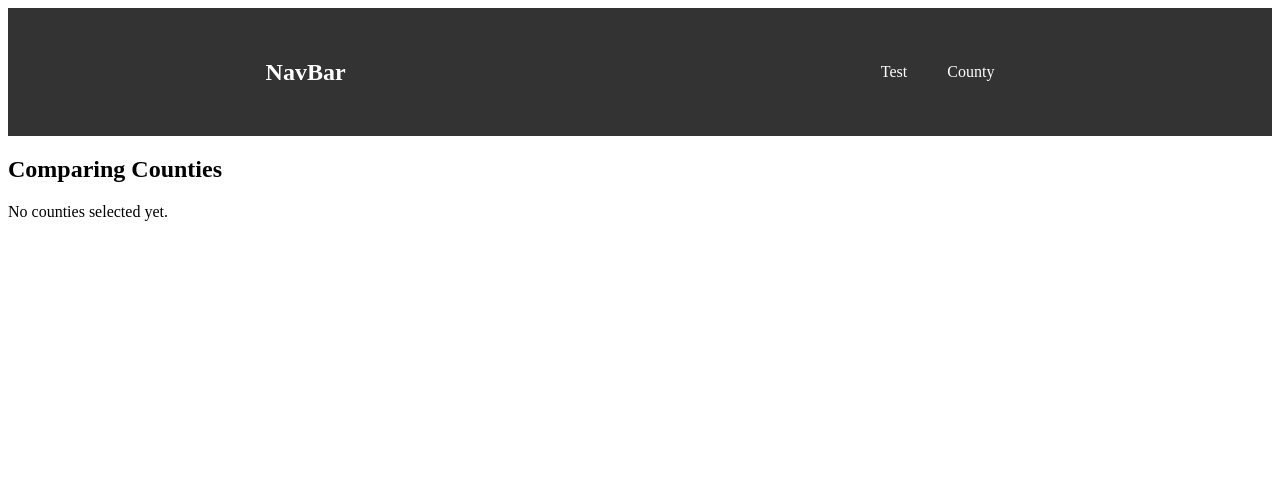
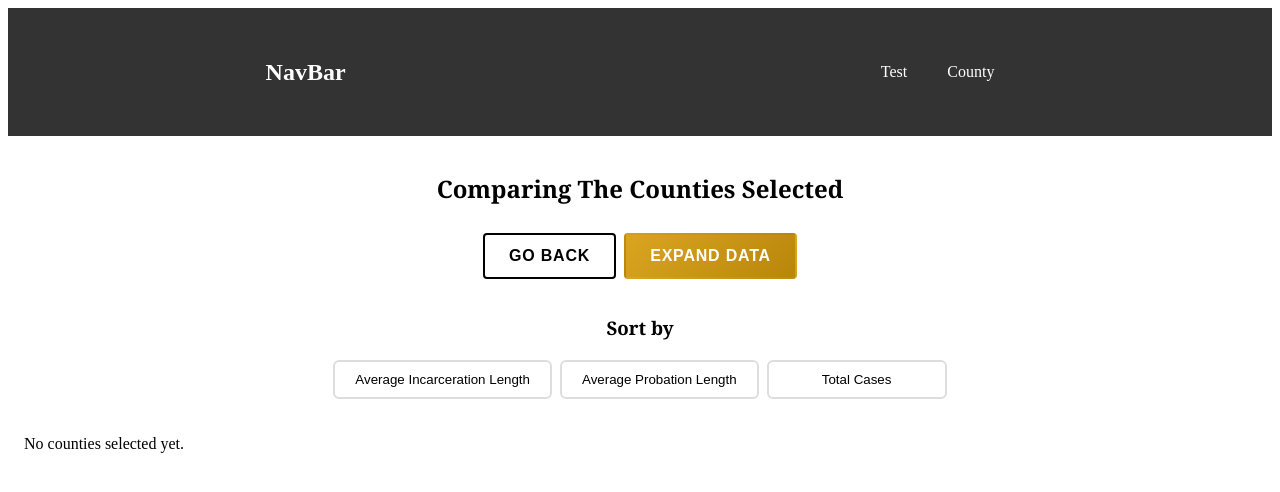
Before and after one commit to Richard-M-Baine/quantjustice, a React (Create React App) app in the folder frontend/: page /county/compare/selection in a window 1280 px wide. Shown: the top 492 px of the page. Built offline with nearby package versions, Linux system fonts and the light colour scheme.

Commit message:
countiesCompare done!

```diff
--- a/frontend/src/components/County/CountyCompareSelection/countyCompareSelection.css
+++ b/frontend/src/components/County/CountyCompareSelection/countyCompareSelection.css
@@ -1,17 +1,126 @@
-.compare-containerSelection {
+.compare-containerSelectionasdf {
   padding: 1rem;
 }
 
-.counties-gridCompare {
+/* Header Section */
+.compareCountiesHeaderDiv {
+  text-align: center;
+  margin-bottom: 2rem;
+}
+
+.compareCountiesHeaderDiv h2 {
+  margin-bottom: 1.5rem;
+  color: #000;
+  font-weight: 700;
+  font-family: 'Georgia', serif;
+}
+
+/* Sort Section */
+.compareCountiesSortDiv {
+  text-align: center;
+  margin-bottom: 2rem;
+}
+
+.compareCountiesSortDiv h3 {
+  margin-bottom: 1rem;
+  color: #000;
+  font-weight: 600;
+  font-family: 'Georgia', serif;
+}
+
+/* Button Styles */
+.btn {
+  padding: 0.75rem 1.5rem;
+  border: none;
+  border-radius: 4px;
+  font-weight: 600;
+  font-size: 1rem;
+  cursor: pointer;
+  transition: all 0.3s ease;
+  margin: 0.25rem;
+  text-transform: uppercase;
+  letter-spacing: 0.05em;
+}
+
+.btn-primary {
+  background: linear-gradient(135deg, #DAA520, #B8860B);
+  color: #fff;
+  border: 2px solid transparent;
+}
+
+.btn-primary:hover {
+  background: linear-gradient(135deg, #B8860B, #9A7209);
+  transform: translateY(-2px);
+  box-shadow: 0 4px 12px rgba(218, 165, 32, 0.3);
+}
+
+.btn-secondary {
+  background: #fff;
+  color: #000;
+  border: 2px solid #000;
+}
+
+.btn-secondary:hover {
+  background: #000;
+  color: #fff;
+  transform: translateY(-2px);
+  box-shadow: 0 4px 12px rgba(0, 0, 0, 0.2);
+}
+
+.sort-btn {
+  padding: 0.625rem 1.25rem;
+  background: #fff;
+  color: #000;
+  border: 2px solid #ddd;
+  border-radius: 6px;
+  font-weight: 500;
+  cursor: pointer;
+  transition: all 0.3s ease;
+  margin: 0.25rem;
+  min-width: 180px;
+}
+
+.sort-btn:hover {
+  border-color: #DAA520;
+  background: #fefefe;
+  transform: translateY(-1px);
+  box-shadow: 0 2px 8px rgba(218, 165, 32, 0.2);
+}
+
+.sort-btn.active {
+  background: linear-gradient(135deg, #DAA520, #B8860B);
+  color: #fff;
+  border-color: #B8860B;
+  font-weight: 600;
+}
+
+/* Original grid and card styles preserved */
+.counties-gridCompareasdf {
   display: grid;
-  grid-template-columns: repeat(4, 1fr); /* 4 columns */
+  grid-template-columns: repeat(5, 1fr); /* 4 columns */
   gap: 1rem; /* spacing between cards */
   margin-top: 1rem;
 }
 
-.county-cardCompare {
-  border: 1px solid #ccc;
+.county-cardCompareasdf {
+  border: 8px solid #ccc;
   padding: 1rem;
   border-radius: 8px; /* optional, makes it look nicer */
   background: #fafafa; /* optional */
 }
+
+/* Responsive adjustments */
+@media (max-width: 768px) {
+  .compareCountiesHeaderDiv,
+  .compareCountiesSortDiv {
+    display: flex;
+    flex-direction: column;
+    align-items: center;
+  }
+
+  .btn,
+  .sort-btn {
+    width: 100%;
+    max-width: 280px;
+  }
+}
--- a/frontend/src/components/County/CountyCompareSelection/index.js
+++ b/frontend/src/components/County/CountyCompareSelection/index.js
@@ -1,32 +1,126 @@
 import { useSelector } from "react-redux";
+import { useNavigate } from "react-router-dom";
+import { useState } from "react";
+import "./countyCompareSelection.css";
 
 function CompareCountiesSelection() {
+  const navigate = useNavigate();
   const selectedCountiesStore = useSelector(
     (state) => state.county.selectedCountiesStore || []
   );
+  const [isExpanded, setIsExpanded] = useState(false);
+
+  const [sortKey, setSortKey] = useState(null); // which column
+  const [sortOrder, setSortOrder] = useState("desc"); // "asc" | "desc"
+
+  const handleGoBack = () => {
+    if (window.history.state && window.history.state.idx > 0) {
+      navigate(-1);
+    } else {
+      navigate("/county");
+    }
+  };
+
+  const handleToggleExpand = () => {
+    setIsExpanded((prev) => !prev);
+  };
+
+  const handleSort = (key) => {
+    if (sortKey === key) {
+      // toggle order if same key is clicked again
+      setSortOrder((prev) => (prev === "asc" ? "desc" : "asc"));
+    } else {
+      // new key resets to descending by default
+      setSortKey(key);
+      setSortOrder("desc");
+    }
+  };
+
+  // sort the data
+  const sortedCounties = [...selectedCountiesStore].sort((a, b) => {
+    if (!sortKey) return 0;
+    const valA = Number(a[sortKey]) || 0;
+    const valB = Number(b[sortKey]) || 0;
+
+    return sortOrder === "asc" ? valA - valB : valB - valA;
+  });
 
   return (
-  <div className="compare-containerSelection">
-    <h2>Comparing Counties</h2>
+    <div className="compare-containerSelectionasdf">
+      <div className="compareCountiesHeaderDiv">
+        <h2>Comparing The Counties Selected</h2>
+        <button className="btn btn-secondary" onClick={handleGoBack}>Go Back</button>
+        <button className="btn btn-primary" onClick={handleToggleExpand}>
+          {isExpanded ? "Collapse Data" : "Expand Data"}
+        </button>
+      </div>
+
+      <div className="compareCountiesSortDiv">
+        <h3>Sort by</h3>
+        <button
+          className={`sort-btn ${sortKey === "AverageIncarcerationLength" ? "active" : ""}`}
+          onClick={() => handleSort("AverageIncarcerationLength")}
+        >
+          Average Incarceration Length {sortKey === "AverageIncarcerationLength" ? (sortOrder === "asc" ? "↑" : "↓") : ""}
+        </button>
+        <button
+          className={`sort-btn ${sortKey === "AverageProbation" ? "active" : ""}`}
+          onClick={() => handleSort("AverageProbation")}
+        >
+          Average Probation Length {sortKey === "AverageProbation" ? (sortOrder === "asc" ? "↑" : "↓") : ""}
+        </button>
+        <button
+          className={`sort-btn ${sortKey === "TotalCasesYear" ? "active" : ""}`}
+          onClick={() => handleSort("TotalCasesYear")}
+        >
+          Total Cases {sortKey === "TotalCasesYear" ? (sortOrder === "asc" ? "↑" : "↓") : ""}
+        </button>
+
+      </div>
+
       {selectedCountiesStore.length === 0 ? (
         <p>No counties selected yet.</p>
       ) : (
-      <div className="counties-gridCompare">
-        {selectedCountiesStore.map((c, i) => (
-          <div key={i} className="county-cardCompare">
+        <div className="counties-gridCompareasdf">
+          {sortedCounties.map((c, i) => (
+            <div key={i} className="county-cardCompareasdf">
               <h3>{c.County}</h3>
+              <p>
+                <strong>Offense:</strong> {c.Offense}
+              </p>
+              {isExpanded ? (
+                <>
+                  <p><strong>County:</strong> {c.County}</p>
                   <p><strong>Offense:</strong> {c.Offense}</p>
+                  <p><strong>Average Incarceration Length:</strong> {c.AverageIncarcerationLength}</p>
+                  <p><strong>Total Cases (Year):</strong> {c.TotalCasesYear}</p>
+                  <p><strong>Max Sentence:</strong> {c.MaxSentence}</p>
+                  <p><strong>Min Sentence:</strong> {c.MinSentence}</p>
+                  <p><strong>Std Dev Sentence:</strong> {c.StdDevSentence}</p>
+                  <p><strong>Median Sentence:</strong> {c.MedianSentence}</p>
+                  <p><strong>Mode Sentence:</strong> {c.ModeSentence}</p>
+                  <p><strong>Average Probation:</strong> {c.AverageProbation}</p>
+                  <p><strong>Total Probation Instances:</strong> {c.TotalProbationInstances}</p>
+                  <p><strong>Total Probation Month Sum:</strong> {c.TotalProbationMonthSum}</p>
+                  <p><strong>Max Probation:</strong> {c.MaxProbation}</p>
+                  <p><strong>Min Probation:</strong> {c.MinProbation}</p>
+                  <p><strong>Std Dev Probation:</strong> {c.StdDevProbation}</p>
+                  <p><strong>Median Probation:</strong> {c.MedianProbation}</p>
+                  <p><strong>Mode Probation:</strong> {c.ModeProbation}</p>
+                </>
+              ) : (
+                <>
                   <p><strong>Avg Incarceration:</strong> {c.AverageIncarcerationLength}</p>
                   <p><strong>Total Cases:</strong> {c.TotalCasesYear}</p>
-            <p><strong>Median Sentence:</strong> {c.MedianSentence}</p>
                   <p><strong>Avg Probation:</strong> {c.AverageProbation}</p>
+                </>
+              )}
             </div>
           ))}
         </div>
       )}
     </div>
   );
-
 }
 
 export default CompareCountiesSelection;
```
Lines whose indentation alone changed are shown as unchanged.
